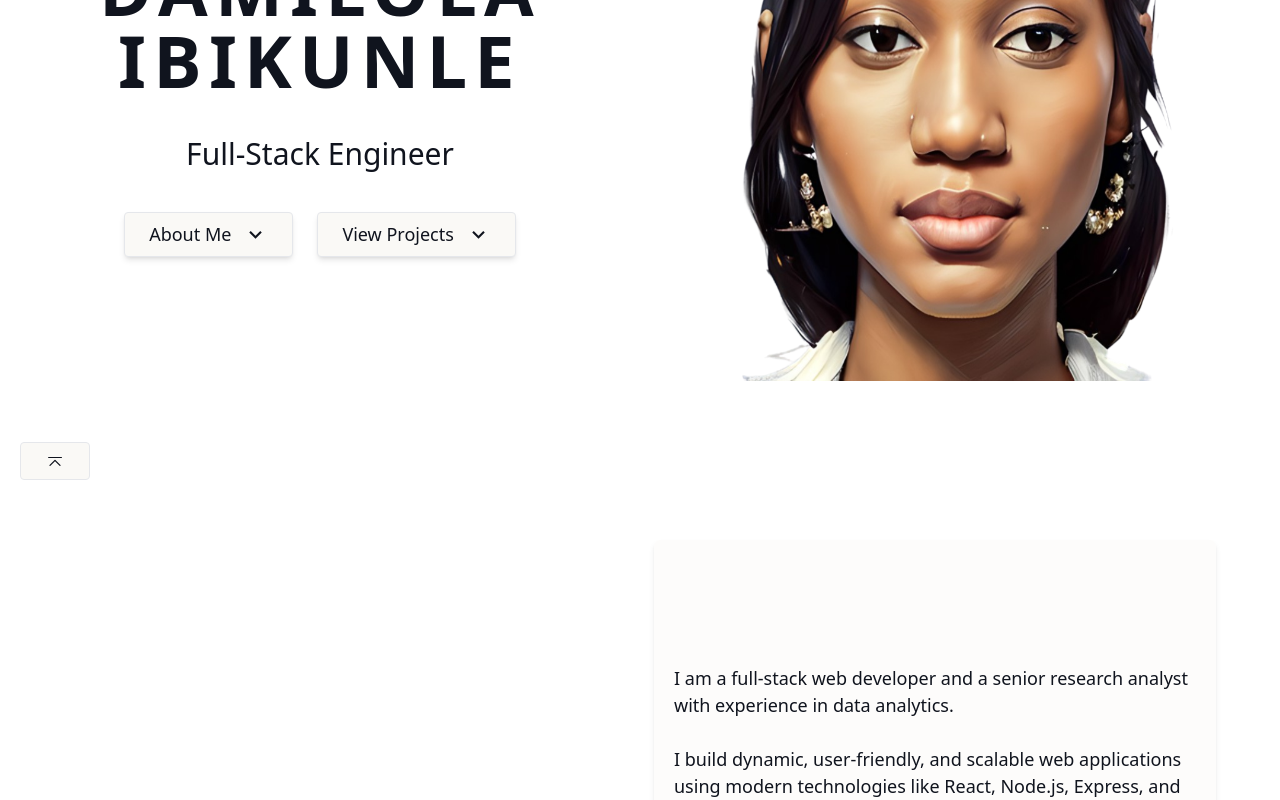
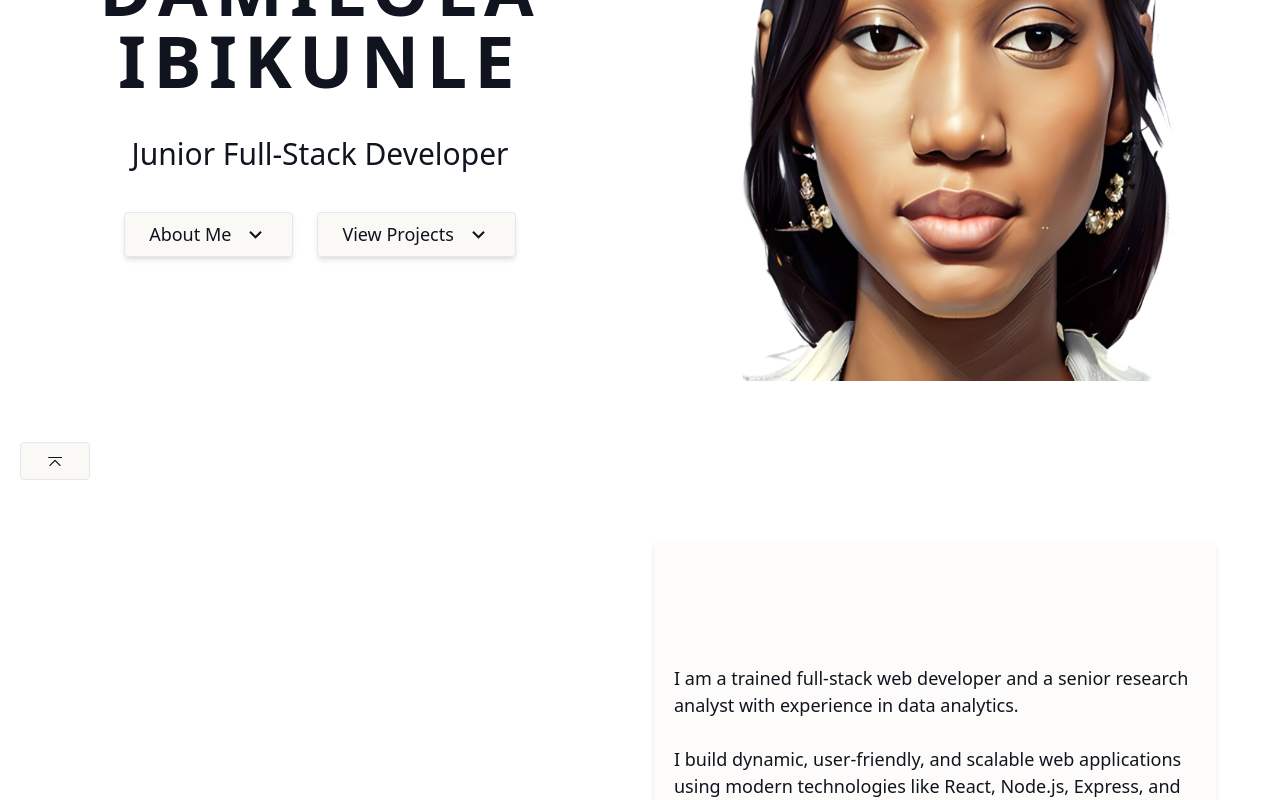
Before and after one commit to Damiieibikun/damilolaibikunle, a React (Vite) app: page / in a window 1280 px wide. Shown: the part 300-1100 px from the top of the page. Built offline with nearby package versions, Linux system fonts and the light colour scheme.

Commit message:
made adjustments to resume and bio, added a new blog

```diff
--- a/src/components/Aboutme.jsx
+++ b/src/components/Aboutme.jsx
@@ -14,7 +14,7 @@ const Aboutme = () => {
         <h1 className='text-5xl lg:text-6xl font-bold tracking-widest'>About Me</h1>
       </div>
       <div className='flex flex-col items-center justify-center p-5 text-[18px] font-light bg-[#faf9f67e] shadow-md rounded-md dark:bg-[#161b29] dark:text-[#FAF9F6]'>
-      <p>I am a full-stack web developer and a senior research analyst with experience in data analytics.</p>
+      <p>I am a trained full-stack web developer and a senior research analyst with experience in data analytics.</p>
 <br />
 <p>I build dynamic, user-friendly, and scalable web applications using modern technologies like React, Node.js, Express, and MongoDB.</p>
 <br />
--- a/src/components/Hero.jsx
+++ b/src/components/Hero.jsx
@@ -11,7 +11,7 @@ const Hero = () => {
         <div className='text-center flex flex-col justify-center gap-10 h-full p-4'>
           <img src={profilepic} alt="profilepic" className='h-48 w-48 rounded-full self-center lg:hidden'/>
         <h1 className='text-6xl lg:text-7xl uppercase font-extrabold tracking-widest'>Damilola Ibikunle</h1>
-        <h1 className='text-2xl lg:text-3xl capitalize font-thin'>Full-Stack Engineer</h1>
+        <h1 className='text-2xl lg:text-3xl capitalize font-thin'>Junior Full-Stack Developer</h1>
         <div className='flex items-center justify-center gap-6'>
         <Linkto
       address={'#aboutme'}
--- a/src/components/articleInfo.js
+++ b/src/components/articleInfo.js
@@ -1,5 +1,6 @@
 import ibmrreview from '../assets/images/ibmmedium.jpg'
 import atomichabits from '../assets/images/habitsmedium.png'
+import fullstack from '../assets/images/fullstack.jpg'
 
 const blogs = [
     {
@@ -13,6 +14,12 @@ const blogs = [
         title: 'Transform Your Life with “Atomic Habits” by James Clear',
         thumbnail: atomichabits,
         link: 'https://medium.com/@dams_ibikunle/transform-your-life-with-atomic-habits-by-james-clear-15f8f9639c57'
+    },
+    {
+        sitename: 'Medium.com',
+        title: 'My Learning Journey In Full-Stack Web Development: Lessons, Tools, and Projects',
+        thumbnail: fullstack,
+        link: 'https://medium.com/@damiieibikun/my-learning-journey-in-full-stack-web-development-lessons-tools-and-projects-6faece928bbb'
     }
 
 ]
```
Also changed, not shown: src/assets/images/fullstack.jpg (added), 1 other file (tests, documents, lock files or other folders).
